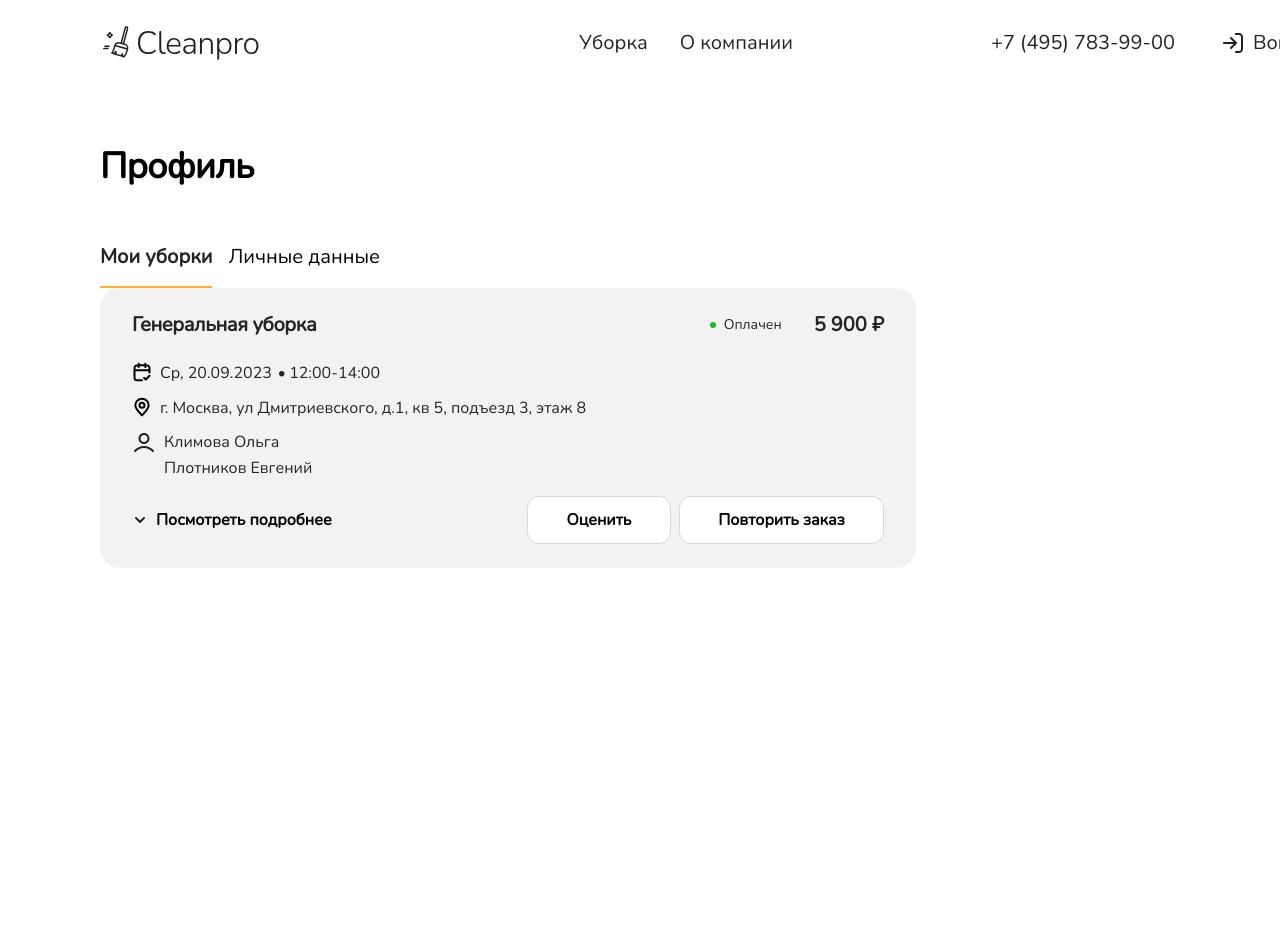
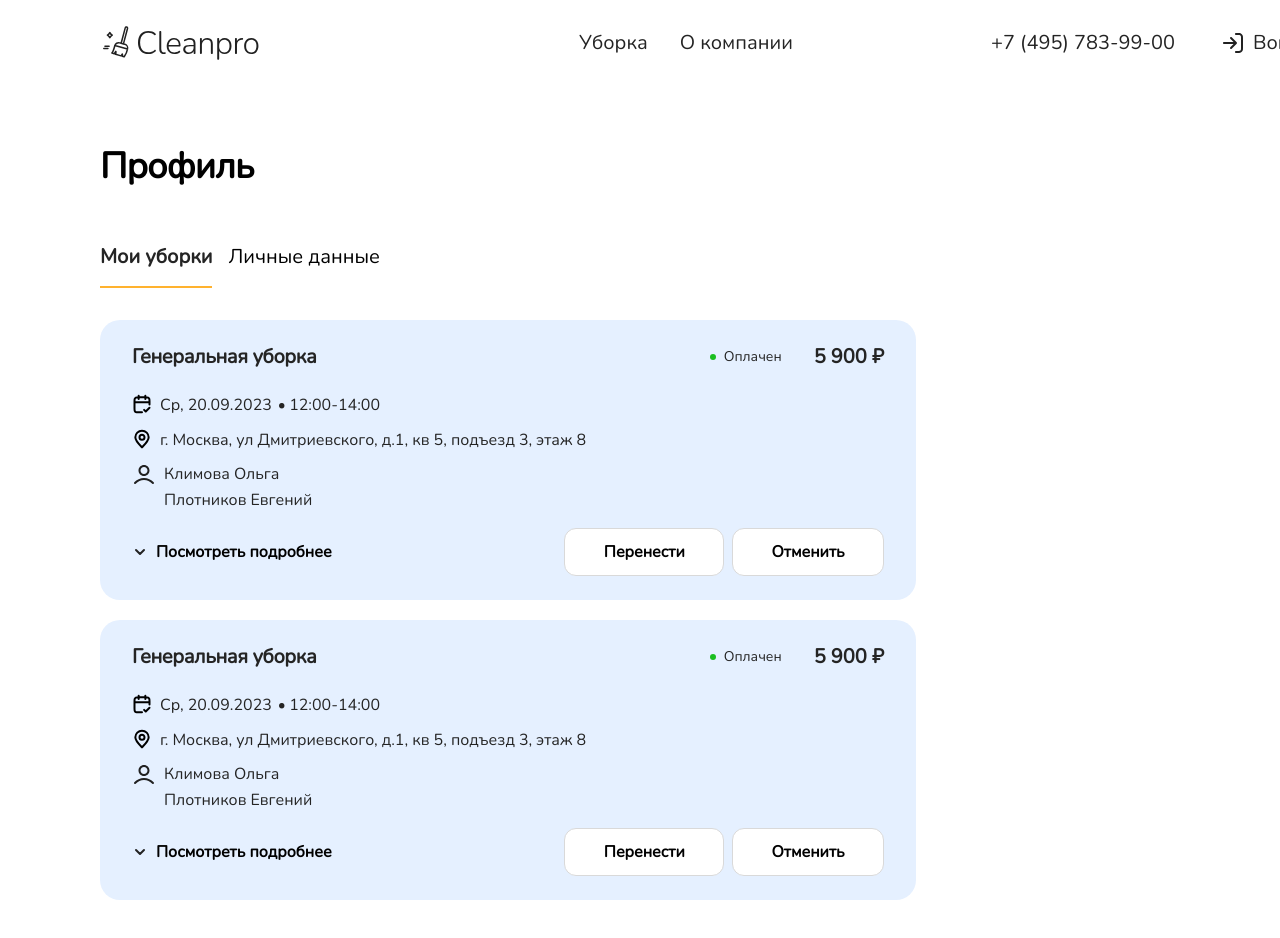
Before and after one commit to order-cleaning-services/cleanpro, a React (Vite) app in the folder frontend/: page /profile in a window 1280 px wide. Shown: the top 938 px of the page. Before the commit the page ends 800 px from the top, so only its background shows below. Built offline with nearby package versions, Linux system fonts and the light colour scheme.

Commit message:
feat: add profile menu

```diff
--- a/frontend/src/components/OrderCard/OrderCard.jsx
+++ b/frontend/src/components/OrderCard/OrderCard.jsx
@@ -11,7 +11,7 @@ const OrderCard = () => {
   const toggleInfo = () => setIsDetailed(!isDetailed)
 
   // Переменные из констант нужно будет переписать в аргументы, получаемые на рендер компонентом
-  const isCompleted = true
+  const isCompleted = false
   const CLEANERS = ['Климова Ольга', 'Плотников Евгений']
   const DATE = 'Ср, 20.09.2023'
   const TIME = '12:00-14:00'
--- a/frontend/src/components/ProfileForm/ProfileForm.scss
+++ b/frontend/src/components/ProfileForm/ProfileForm.scss
@@ -2,7 +2,6 @@
   display: flex;
   gap: 4rem;
   max-width: 39.2rem;
-  margin-top: 3.2rem;
 
   &__section {
     display: flex;
--- a/frontend/src/pages/ProfilePage/ProfilePage.jsx
+++ b/frontend/src/pages/ProfilePage/ProfilePage.jsx
@@ -9,19 +9,26 @@ export default function Profile() {
   return (
     <div className="profile">
       <h1 className="profile__title">Профиль</h1>
-      <nav>
+      <nav className="profile__menu">
         <button
-          className={`profile__button ${isProfileFormActive ? '' : 'profile__button_active'}`}
+          className={`profile__menu-button ${isProfileFormActive ? '' : 'profile__menu-button_active'}`}
           onClick={toggleFormActive}>
           Мои уборки
         </button>
         <button
-          className={`profile__button ${isProfileFormActive ? 'profile__button_active' : ''}`}
+          className={`profile__menu-button ${isProfileFormActive ? 'profile__menu-button_active' : ''}`}
           onClick={toggleFormActive}>
           Личные данные
         </button>
       </nav>
-      {isProfileFormActive ? <ProfileForm /> : <OrderCard />}
+      {isProfileFormActive ? (
+        <ProfileForm />
+      ) : (
+        <div className="profile__cards">
+          <OrderCard />
+          <OrderCard />
+        </div>
+      )}
     </div>
   )
 }
--- a/frontend/src/pages/ProfilePage/ProfilePage.scss
+++ b/frontend/src/pages/ProfilePage/ProfilePage.scss
@@ -9,7 +9,16 @@
     color: #000;
   }
 
-  &__button {
+  &__cards {
+    display: flex;
+    flex-direction: column;
+    gap: 2rem;
+  }
+
+  &__menu {
+    margin-bottom: 3.2rem;
+
+    &-button {
       box-sizing: border-box;
       border: none;
       padding: 1.6rem 0;
@@ -30,3 +39,6 @@
       }
     }
   }
+
+
+}
```
Lines whose indentation alone changed are shown as unchanged.
